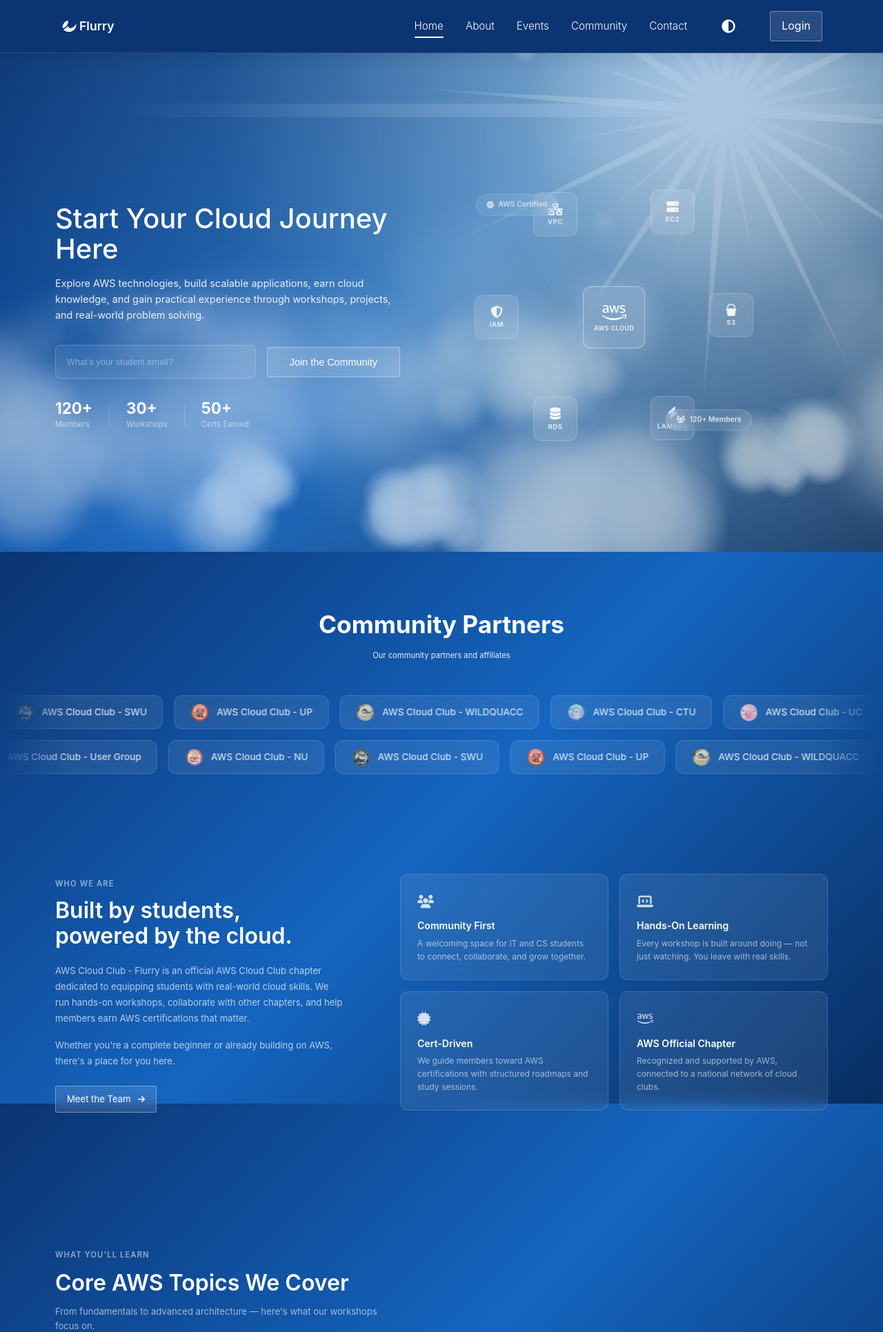
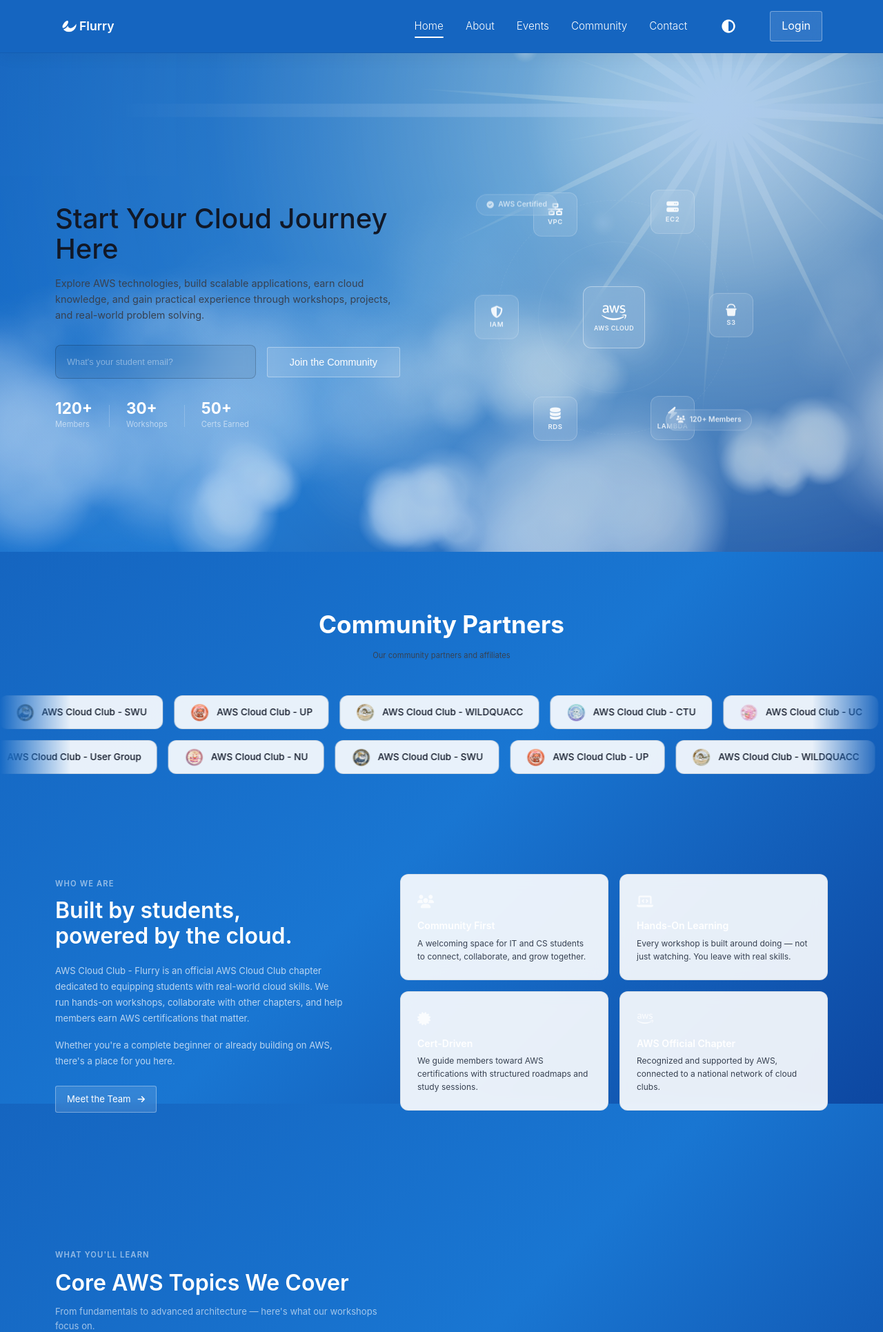
Before and after one commit to neilmasion/Django-Flurry, a Django app: page / in a window 1280 px wide. Shown: the top 1931 px of the page at 69% size. Run offline with Django 5.2, Linux system fonts and the light colour scheme; data comes from the database, SQL or seed files in the repository.

Commit message:
UI: Transformed Light Mode to High-Contrast Black Text with Solid White-Glass Cards

```diff
--- a/static/css/root.css
+++ b/static/css/root.css
@@ -5,21 +5,20 @@
     --secondary-color: #ffffff;
     --accent-color: #29b4f6;
 
-    --bg-primary: #0b3472;
-    --bg-secondary: rgba(0, 25, 80, 0.88); /* Much more solid for better readability */
-    --bg-tertiary: rgba(0, 20, 70, 0.92);  /* Almost solid navy for deep contrast */
-    --bg-hover: rgba(0, 35, 100, 0.95);
+    --bg-primary: #1565c0; /* Restored original bright blue */
+    --bg-secondary: rgba(255, 255, 255, 0.90); /* Solid white-glass cards for black text */
+    --bg-tertiary: rgba(255, 255, 255, 0.98); /* Near-solid white-glass */
+    --bg-hover: rgba(255, 255, 255, 1.0);
 
-    --text-primary: #ffffff;
-    --text-secondary: rgba(255, 255, 255, 0.9);
-    --text-tertiary: rgba(255, 255, 255, 0.7);
-    --text-depth: 0 1px 4px rgba(0, 0, 0, 0.45); /* Added for better text pop in light mode */
+    --text-primary: #111827; /* Dark Slate/Black for high readability */
+    --text-secondary: #374151; /* Dark grey */
+    --text-tertiary: #6b7280; /* Muted grey */
 
-    --border-color: rgba(255, 255, 255, 0.22);
-    --border-light: rgba(255, 255, 255, 0.1);
-    --shadow-sm: 0 2px 8px rgba(0, 0, 0, 0.2);
-    --shadow-md: 0 8px 16px rgba(0, 0, 0, 0.25);
-    --shadow-lg: 0 16px 32px rgba(0, 0, 0, 0.3);
+    --border-color: rgba(0, 0, 0, 0.08); /* Faint dark borders */
+    --border-light: rgba(0, 0, 0, 0.04);
+    --shadow-sm: 0 2px 8px rgba(0, 0, 0, 0.1);
+    --shadow-md: 0 8px 16px rgba(0, 0, 0, 0.1);
+    --shadow-lg: 0 16px 32px rgba(0, 0, 0, 0.15);
 
     --spacing-xs: 0.25rem;
     --spacing-sm: 0.5rem;
@@ -63,8 +62,8 @@
 }
 
 html:not([data-theme="dark"]) body {
-    background-color: #0b3472;
-    background-image: linear-gradient(135deg, #0b3472 0%, #1565c0 50%, #082d61 100%);
+    background-color: #1565c0;
+    background-image: linear-gradient(135deg, #1565c0 0%, #1976d2 50%, #0d47a1 100%);
     background-attachment: fixed;
     min-height: 100vh;
 }
@@ -79,8 +78,8 @@
 :not([data-theme="dark"]) .navbar {
     backdrop-filter: blur(20px);
     -webkit-backdrop-filter: blur(20px);
-    border-bottom: 1px solid rgba(255, 255, 255, 0.12);
-    box-shadow: 0 4px 24px rgba(0, 0, 0, 0.112);
+    border-bottom: 1px solid rgba(0, 0, 0, 0.08); /* Darker border for light nav */
+    box-shadow: 0 4px 24px rgba(0, 0, 0, 0.05);
 }
 
 :not([data-theme="dark"]) .nav-menu {background: transparent;}
@@ -93,11 +92,11 @@
 :not([data-theme="dark"]) input[type="tel"],
 :not([data-theme="dark"]) textarea,
 :not([data-theme="dark"]) select {
-    background: rgba(0, 0, 0, 0.15);
-    backdrop-filter: blur(12px);
-    -webkit-backdrop-filter: blur(12px);
-    border: 1px solid rgba(255, 255, 255, 0.15);
-    color: #ffffff;
+    background: rgba(0, 0, 0, 0.04); /* Light input for dark text */
+    backdrop-filter: blur(6px);
+    -webkit-backdrop-filter: blur(6px);
+    border: 1px solid rgba(0, 0, 0, 0.12);
+    color: var(--text-primary); /* Use dark text */
     padding: 0.75rem 1rem;
     max-width: 100%;
 }
@@ -137,11 +136,12 @@
 }
 
 :not([data-theme="dark"]) .modal-content {
-    background: rgba(13, 36, 144, 0.45);
+    background: rgba(255, 255, 255, 0.95);
     backdrop-filter: blur(28px);
     -webkit-backdrop-filter: blur(28px);
-    border: 1px solid rgba(255, 255, 255, 0.18);
-    box-shadow: 0 16px 48px rgba(0, 0, 0, 0.4);
+    border: 1px solid rgba(0, 0, 0, 0.1);
+    box-shadow: 0 16px 48px rgba(0, 0, 0, 0.2);
+    color: var(--text-primary); /* Ensure modal text is black */
 }
 
 :not([data-theme="dark"]) .footer {
@@ -181,11 +181,11 @@
 }
 
 :not([data-theme="dark"]) .hero-buttons input[type="email"] {
-    background: rgba(255, 255, 255, 0.08);
+    background: rgba(0, 0, 0, 0.05); /* Light backdrop for dark text */
     backdrop-filter: blur(8px);
     -webkit-backdrop-filter: blur(8px);
-    border: 1px solid rgba(255, 255, 255, 0.2);
-    color: #ffffff;
+    border: 1px solid rgba(0, 0, 0, 0.2);
+    color: var(--text-primary);
 }
 
 :not([data-theme="dark"]) .hero-buttons input[type="email"]::placeholder {
@@ -201,18 +201,31 @@
 }
 
 :not([data-theme="dark"]) .partner-item {
-    background: rgba(255, 255, 255, 0.08);
+    background: rgba(255, 255, 255, 0.9); /* Solid white for black text */
     backdrop-filter: blur(10px);
     -webkit-backdrop-filter: blur(10px);
-    border: 1px solid rgba(255, 255, 255, 0.15);
+    border: 1px solid rgba(0, 0, 0, 0.1);
 }
 
 :not([data-theme="dark"]) .partner-name {
-    color: rgba(255, 255, 255, 0.8);
+    color: var(--text-primary);
+}/* Ensure cards are light in Day mode */
+:not([data-theme="dark"]) .about-card,
+:not([data-theme="dark"]) .learn-card,
+:not([data-theme="dark"]) .event-card,
+:not([data-theme="dark"]) .testimonial-card,
+:not([data-theme="dark"]) .hero-badge {
+    background: var(--bg-secondary);
+    border: 1px solid var(--border-color);
+    color: var(--text-primary);
 }
 
-
-
+:not([data-theme="dark"]) .about-card p,
+:not([data-theme="dark"]) .learn-card p,
+:not([data-theme="dark"]) .event-card p,
+:not([data-theme="dark"]) .testimonial-card p {
+    color: var(--text-secondary);
+}
 [data-theme="dark"] .about-card,
 [data-theme="dark"] .learn-card,
 [data-theme="dark"] .event-card,
```
